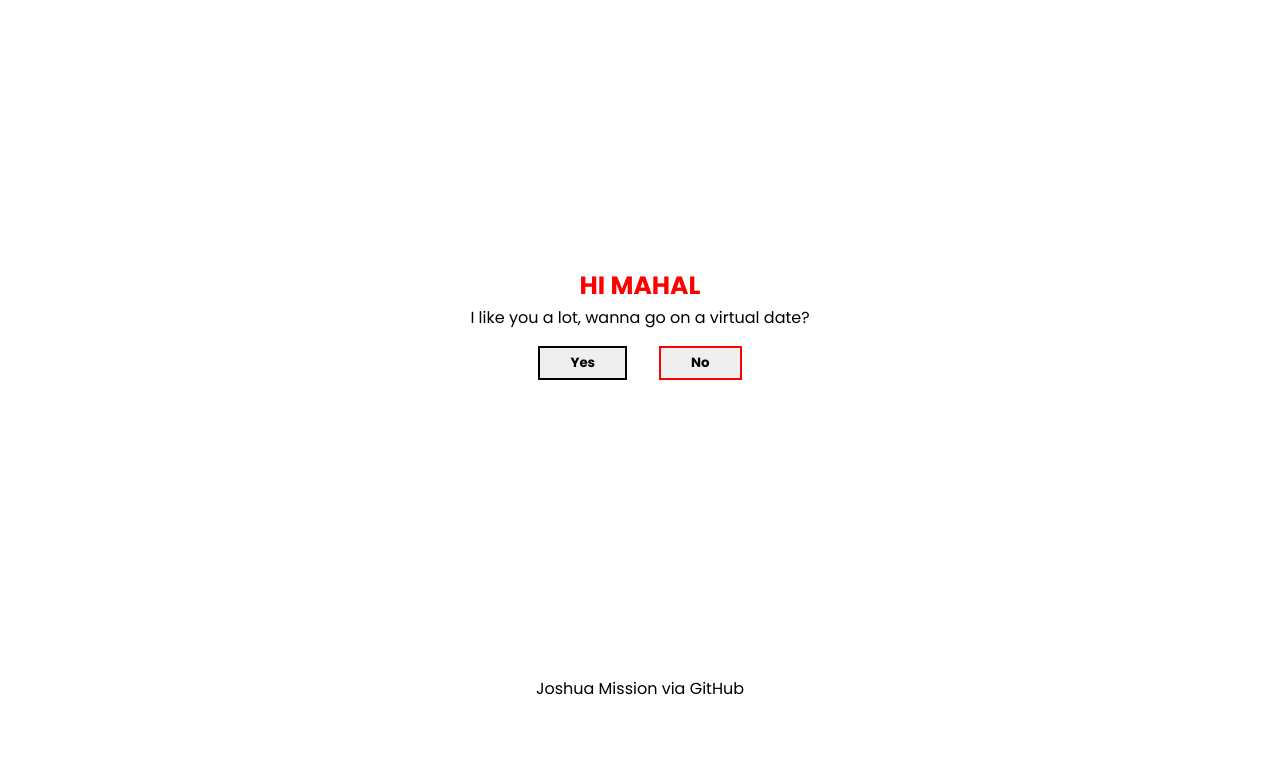
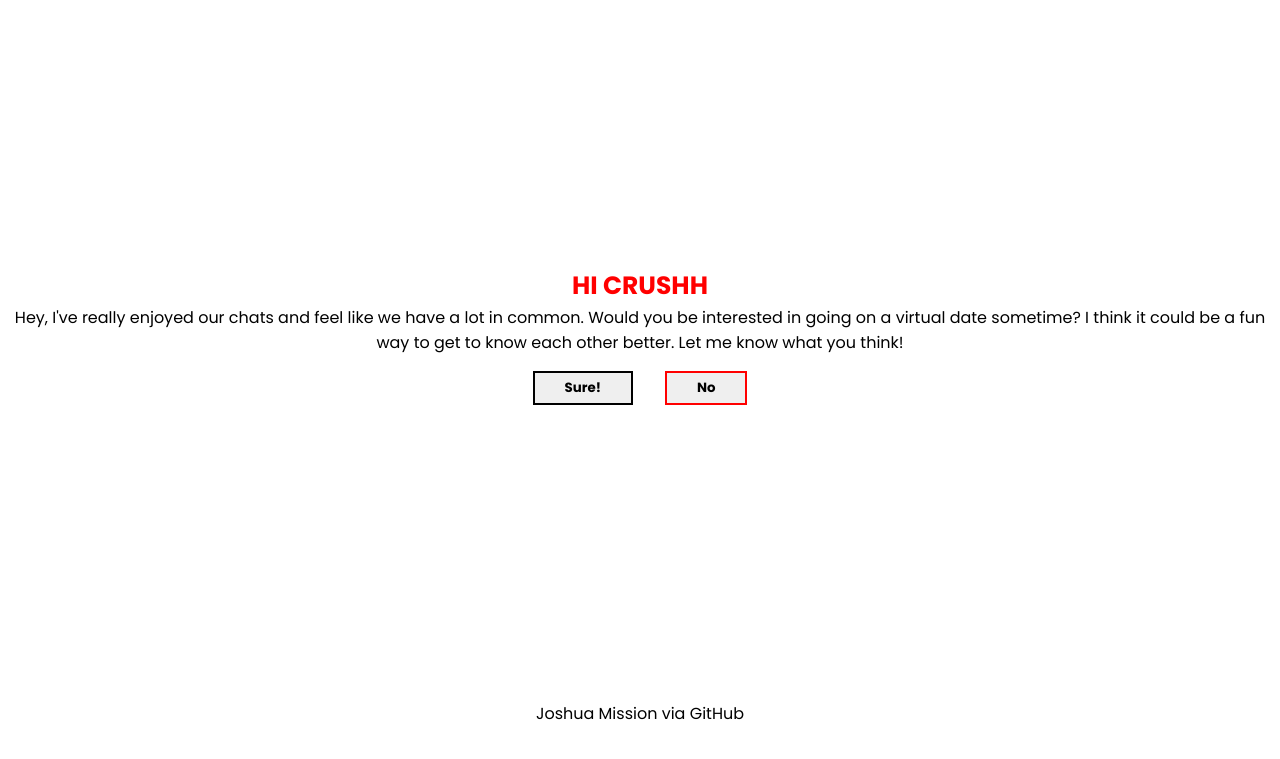
Before and after one commit to jshmssn/cutieme, a plain HTML site: page index.html in a window 1280 px wide. Shown: the part 37-796 px from the top of the page. Drawn offline with Linux system fonts and the light colour scheme.

Commit message:
Update index.html

```diff
--- a/index.html
+++ b/index.html
@@ -277,10 +277,10 @@ display: flex;
 
 				<div class="ask">
 
-												<p> <span class="crush">HI MAHAL</span> <br>
-																I like you a lot, wanna go on a virtual date?</p>
+												<p> <span class="crush">HI CRUSHH</span> <br>
+Hey, I've really enjoyed our chats and feel like we have a lot in common. Would you be interested in going on a virtual date sometime? I think it could be a fun way to get to know each other better. Let me know what you think!</p>
 								<div class="btn">
-<a href="page/yes.html"><button id="btn1">Yes</button>		</a>			    <button id="btn2">No</button>
+<a href="page/yes.html"><button id="btn1">Sure!</button>		</a>			    <button id="btn2">No</button>
 								</div>
 <img id="hands" src="media/hands.png" alt="">
 				</div>
```
